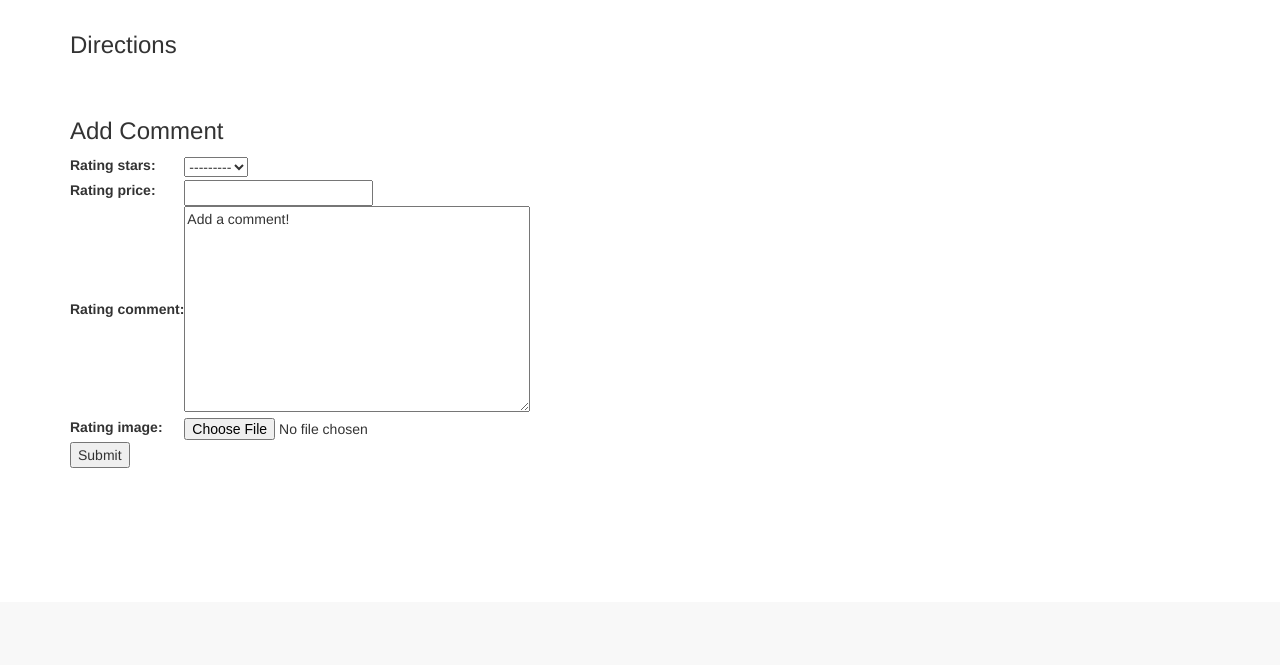
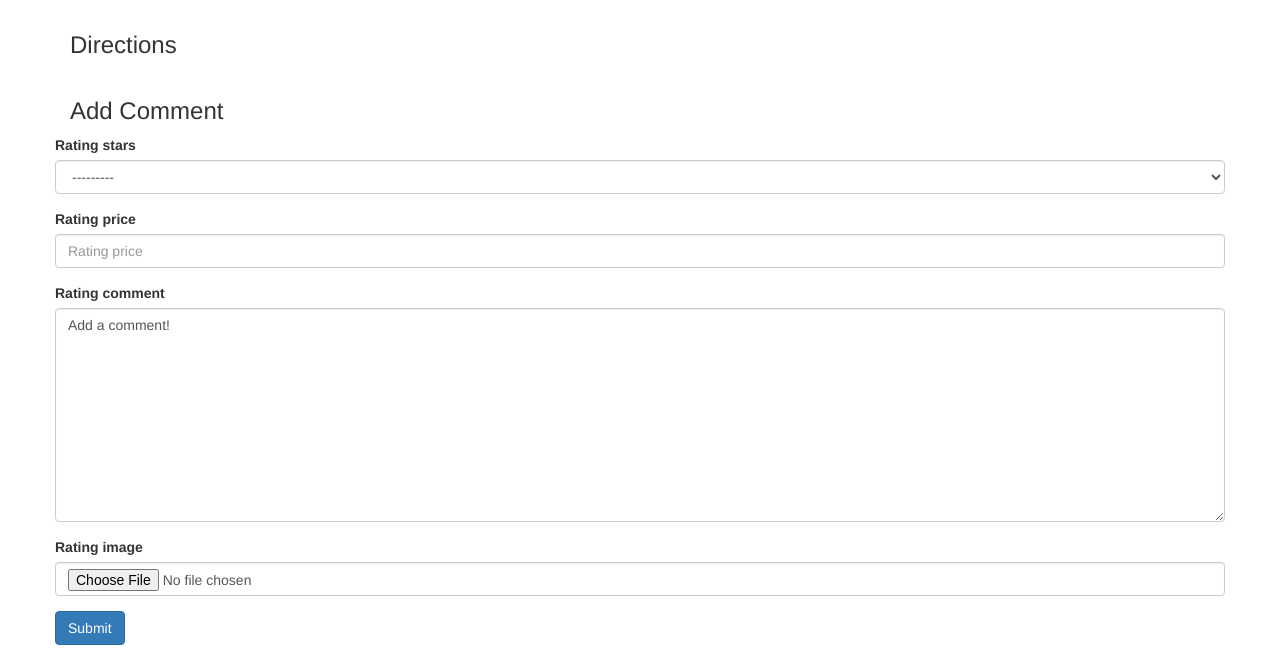
Before and after one commit to shiyingzheng/recipe_search, a Django app: template cookin/app/templates/recipes/recipe_detail.html in a window 1280 px wide. Shown: the part 198-863 px from the top of the page. Before the commit the page ends 666 px from the top, so only its background shows below. Run offline with Django 3.2, Linux system fonts and the light colour scheme; the template is opened without the code that fills it: values that come from a table or form of the project are taken from there, others are empty; the visitor is signed in with stand-in values (Sample User, id 1); some libraries are stand-ins or nearby versions.

Commit message:
bootstrapified comments!

```diff
--- a/cookin/app/templates/recipes/recipe_detail.html
+++ b/cookin/app/templates/recipes/recipe_detail.html
@@ -122,13 +122,28 @@
 
 <!-- display comments -->
 {% if recipe.ratings.all %}
+<div class="row">
+    <div class="col-sm-12">
         <h3>Comments</h3>
-    <div class="comments">
+    </div>
+</div>
+<div class="row">
+    <div class="col-sm-12">
         {% for rating in recipe.ratings.all %}
-            <span>{{ rating.rating_user.user.username }} said on {{ rating.rating_date }}:
-            </span>
+        <div class="panel panel-default">
+            <div class="panel-heading">
+                <h4 class="panel-title">{{ rating.rating_user.user.username }} said on {{ rating.rating_date|date:"D M jS" }}: </h4>
+            </div>
+            <div class="panel-body">
                 {% if rating.rating_image %}
+                <div class="col-sm-3">
+                    <div class="thumbnail">
                         <img src="{{ MEDIA_URL }}{{rating.rating_image}}" width="50%" alt=""/>
+                    </div>
+                </div>
+                <div class="col-sm-9">
+                {% else %}
+                <div class="col-sm-12">
                 {% endif %}
                     <p>
                     {{ rating.rating_comment }}
@@ -139,25 +154,39 @@
                     <p>
                     Price: {{ rating.rating_price }} dollars
                     </p>
+                </div>
+            </div>
+        </div>
         {% endfor %}
+        </ul>
+    </div>
 </div>
 {% endif %}
 
-    <br />
 
 <!-- Add comment only if user is logged in-->
 {% if user.is_authenticated %}
+<div class="row">
+    <div class="col-sm-12">
         <h3>Add Comment</h3>
+    </div>
+</div>
+<div class="row">
     <form action="" method="POST">
         {% csrf_token %}
-        <table>
-            {{ form.as_table }}
-        </table>
-        <input type="submit" name="submit" value="Submit" />
+        {% bootstrap_form form %}
+        {% bootstrap_button "Submit" name="submit" button_type='submit' %}
     </form>
+</div>
 {% else %}
-    <a href="/app/register/">Register to comment</a><br />
-    <a href="/app/login/">Login to comment</a><br />
+<div class="row">
+    <div class="col-sm-12">
+        {% bootstrap_button "Register" button_type='button' href="/app/register/" button_class='btn-default' %}
+        or
+        {% bootstrap_button "Login" button_type='button' href="/app/login/" button_class='btn-default' %}
+        to comment.
+    </div>
+</div>
 {% endif %}
 
 {% endblock %}
```
Lines whose indentation alone changed are shown as unchanged.
